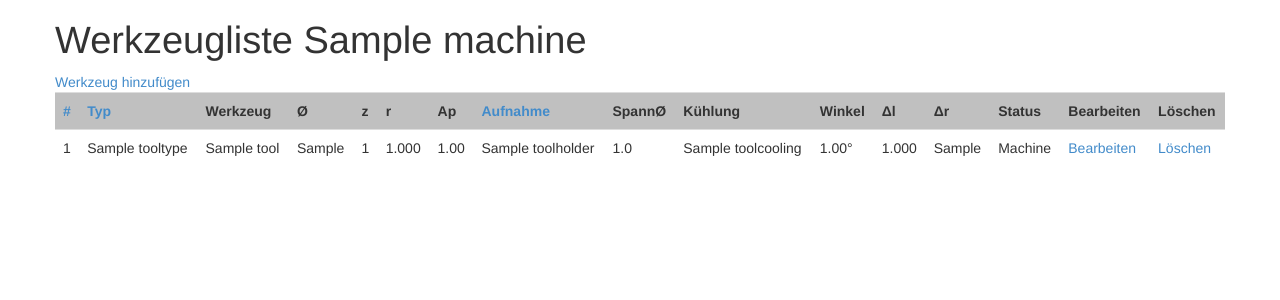
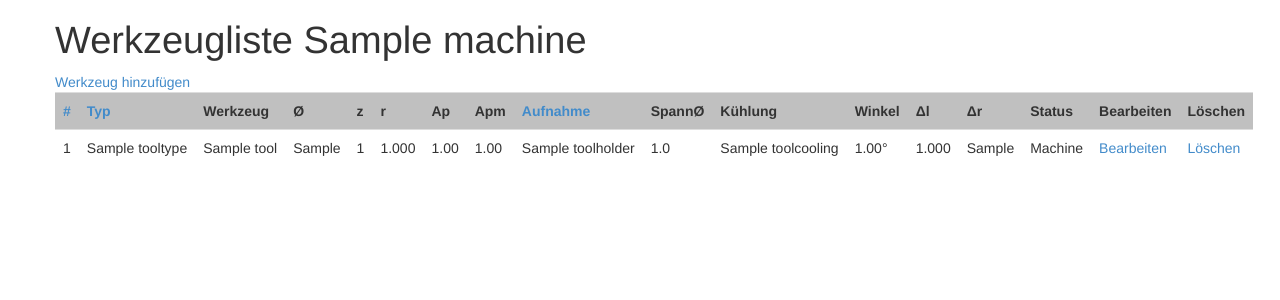
Before and after one commit to fotcorn/toollist, a Django app: page /list/1/ in a window 1280 px wide. Shown: the part 50-350 px from the top of the page. Run offline with Django 3.2, Linux system fonts and the light colour scheme; a user stored in the database is signed in; tables that the repository leaves empty hold one stand-in row (values such as "Sample post").

Commit message:
add apm field

```diff
--- a/toollist/models.py
+++ b/toollist/models.py
@@ -105,6 +105,7 @@ class ToolEntry(models.Model):
     angle = models.DecimalField(_('Angle'), max_digits=10, decimal_places=2, null=True, blank=True)
     cog_count = models.PositiveIntegerField(_('Cog count'), null=True, blank=True)
     chip_flute_length = models.DecimalField(_('Chip flute'), max_digits=10, decimal_places=2, null=True, blank=True)
+    apm = models.DecimalField(_('Apm'), max_digits=10, decimal_places=2, null=True, blank=True)
 
     pliers = models.DecimalField(_('Pliers'), max_digits=10, decimal_places=1, null=True, blank=True)
     length = models.DecimalField(_('Length'), max_digits=10, decimal_places=3, null=True, blank=True)
--- a/toollist/templates/list.html
+++ b/toollist/templates/list.html
@@ -25,6 +25,7 @@
     <th>z</th>
     <th>r</th>
     <th>Ap</th>
+    <th>Apm</th>
     <th><a href="{% url "list_tools" machine.pk %}?sort=holder">Aufnahme</a></th>
     <th>Spann&Oslash;</th>
     <th>Kühlung</th>
@@ -45,6 +46,7 @@
     <td>{% if entry.cog_count %}{{ entry.cog_count }}{% endif %}</td>
     <td>{% if entry.edge_radius %}{{ entry.edge_radius }}{% endif %}</td>
     <td>{% if entry.chip_flute_length %}{{ entry.chip_flute_length }}{% endif %}</td>
+    <td>{% if entry.apm %}{{ entry.apm }}{% endif %}</td>
     <td>{{ entry.holder.name }}</td>
     <td>{% if entry.pliers %}{{ entry.pliers }}{% endif %}</td>
     <td>{{ entry.cooling.name }}</td>
```
Also changed, not shown: toollist/migrations/0003_toolentry_apm.py (added).
